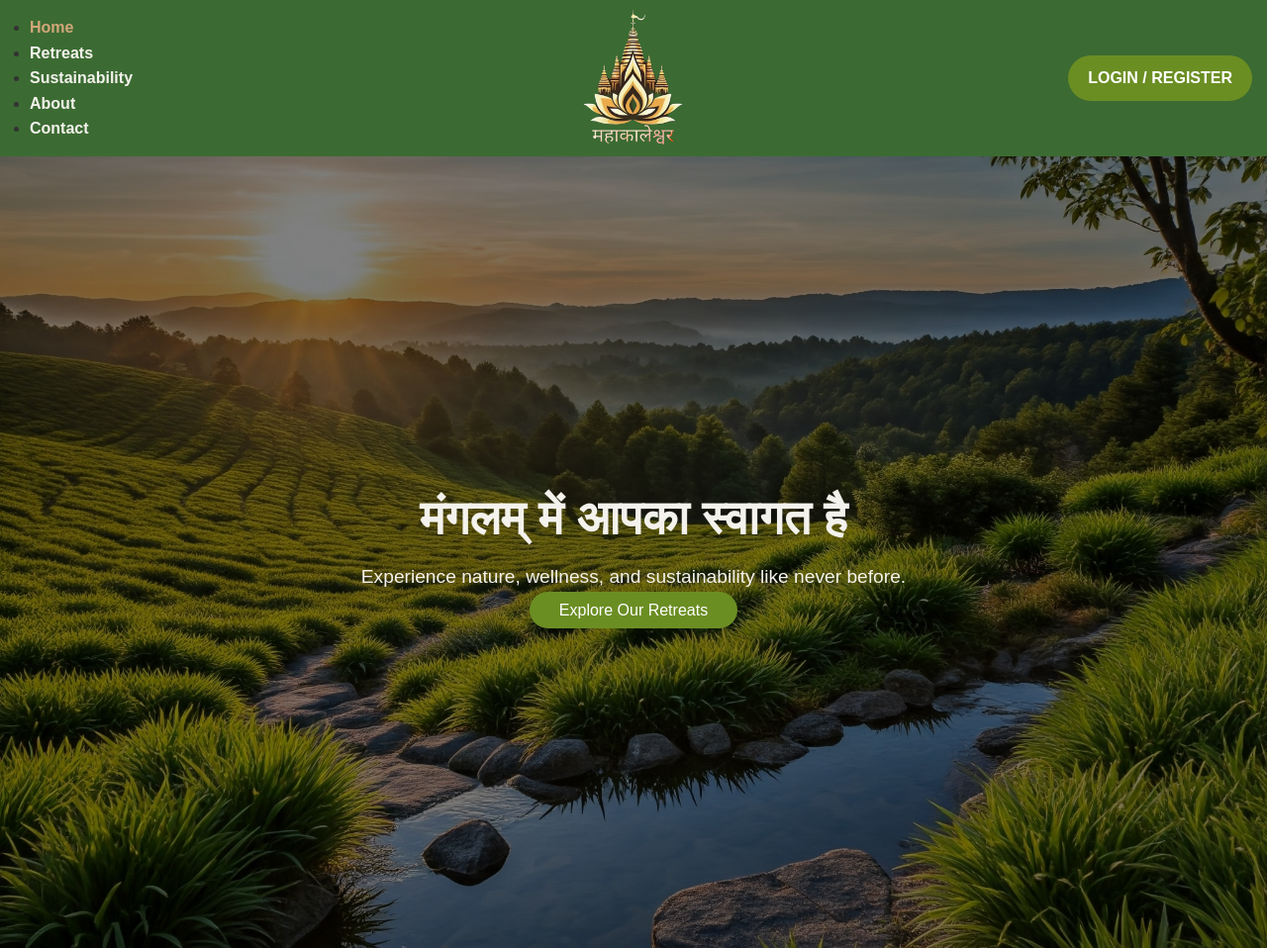
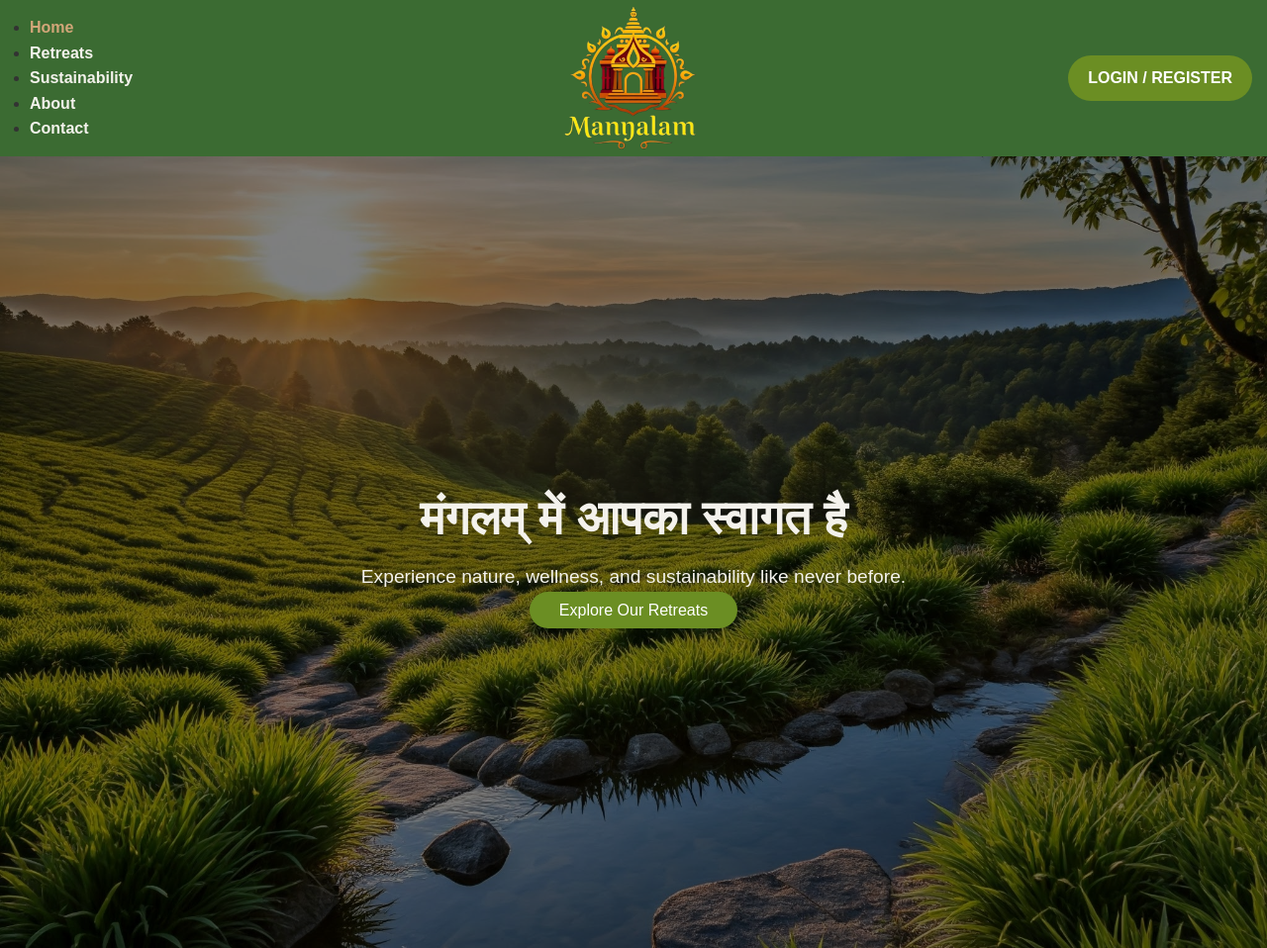
Before and after one commit to coder-aadii/Mangalam-Eco-Med-Retreat, a website: page pages/index.html in a window 1280 px wide. Shown: the top 958 px of the page at 99% size. Drawn offline with Linux system fonts and the light colour scheme.

Commit message:
added logo img

```diff
--- a/pages/index.html
+++ b/pages/index.html
@@ -16,7 +16,7 @@
     <!-- Header Section -->
     <header>
         <div class="logo">
-            <img src="/assets/images/icons/logo.png" alt="Eco-Med Retreat Logo">
+            <img src="/assets/images/icons/logo-img.png" alt="Eco-Med Retreat Logo">
         </div>
         <nav>
             <ul>
```
Also changed, not shown: assets/images/icons/logo-img.png (added).
